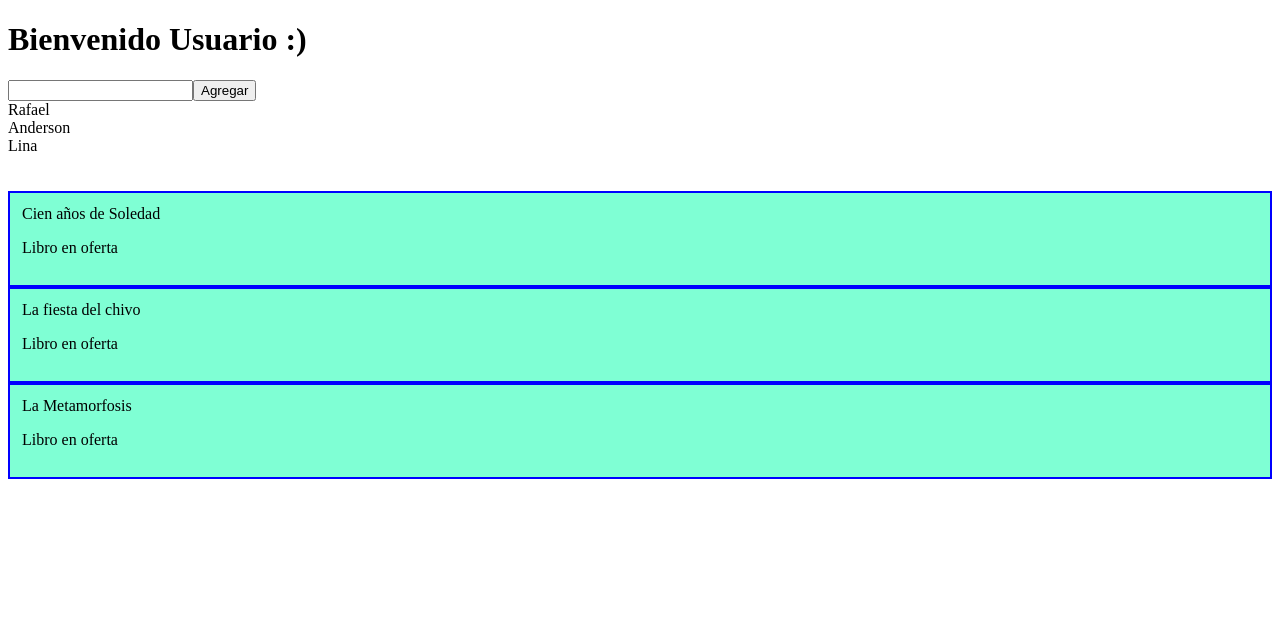
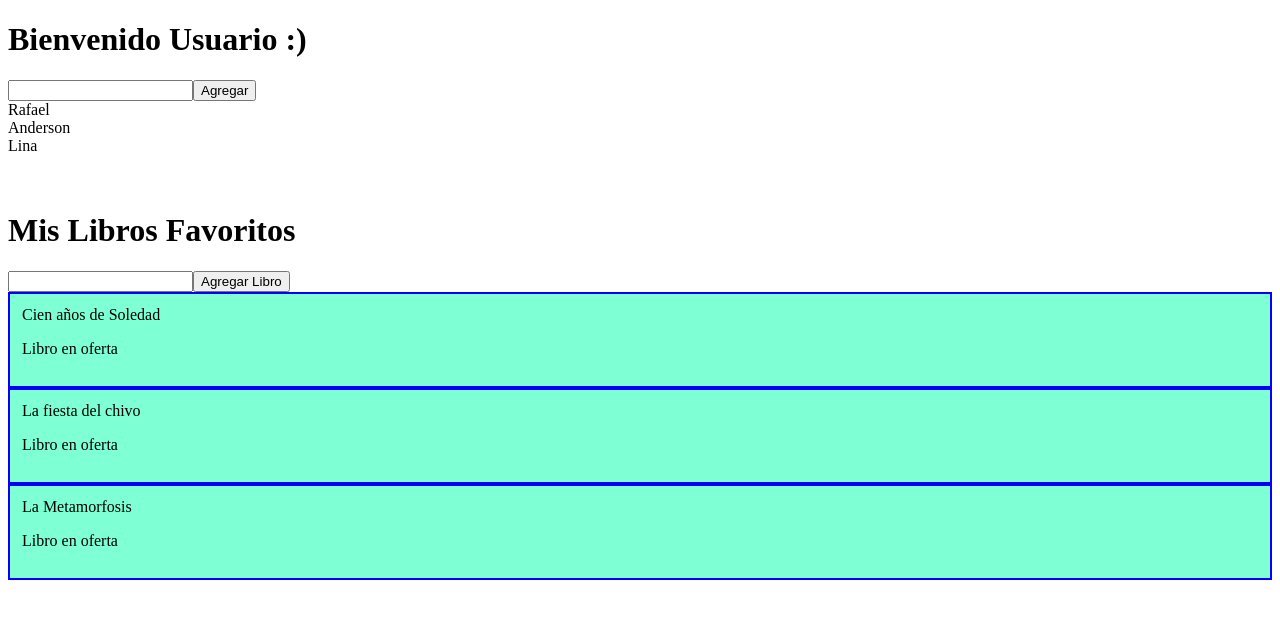
Before and after one commit to RafaelAnderson/Angular-Basic, an Angular app in the folder mi-web-app/: page / in a window 1280 px wide. Shown: the top 618 px of the page. Built offline with nearby package versions, Linux system fonts and the light colour scheme.

Commit message:
3.16 Formularios en Angular

```diff
--- a/mi-web-app/src/app/app.module.ts
+++ b/mi-web-app/src/app/app.module.ts
@@ -23,7 +23,7 @@
   imports: [
     BrowserModule,
     AppRoutingModule,
-    FormsModule
+    FormsModule // Formularios en Angular
   ],
   providers: [],
   bootstrap: [AppComponent]
--- a/mi-web-app/src/app/libros/libros.component.html
+++ b/mi-web-app/src/app/libros/libros.component.html
@@ -1 +1,13 @@
-<app-libro (libroClicked)="eliminarLibro(libro)" *ngFor="let libro of libros" [tituloLibro]="libro"></app-libro>
+<h1>Mis Libros Favoritos</h1>
+<!-- ng submit apunta a un archivo js \\ #f indica que el formulario controla los valores dentro-->
+<form (ngSubmit)="guardarLibro(f)" #f="ngForm">
+  <!-- ngModel almacena el nombre -->
+  <input type="text" name="nombreLibro" ngModel required />
+  <button type="submit">Agregar Libro</button>
+</form>
+
+<app-libro
+  (libroClicked)="eliminarLibro(libro)"
+  *ngFor="let libro of libros"
+  [tituloLibro]="libro"
+></app-libro>
--- a/mi-web-app/src/app/libros/libros.component.ts
+++ b/mi-web-app/src/app/libros/libros.component.ts
@@ -11,4 +11,14 @@
   eliminarLibro(libro: any) {
     this.libros = this.libros.filter((p) => p !== libro);
   }
+
+  guardarLibro(f: any){
+    // Mensaje por la consola del navegador
+    // console.log('objeto formulario', f);
+
+    //Validar que los campos no esten vacios - valid (verdadero o falso)
+    if(f.valid){
+      this.libros.push(f.value.nombreLibro)
+    }
+  }
 }
```
